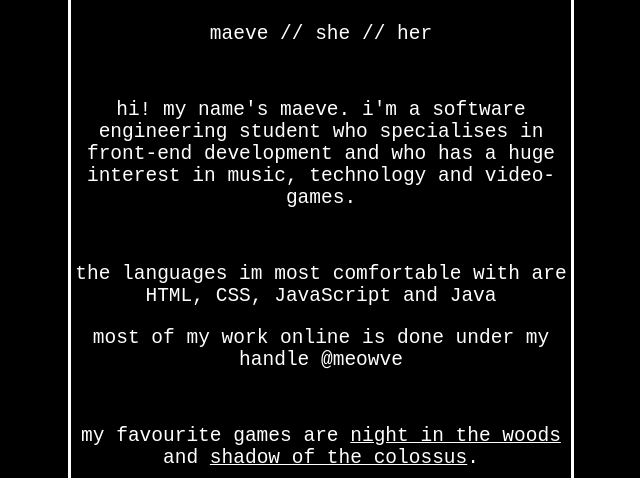
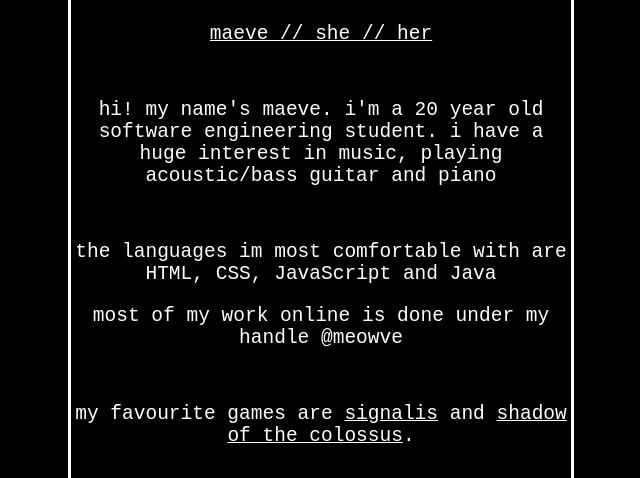
Before and after one commit to Meowve/Meowve.dev, a plain HTML site: page about.html in a window 1280 px wide. Shown: the part 246-724 px from the top of the page, without its empty margins (319-959 px from the left). Drawn offline with Linux system fonts and the light colour scheme.

Commit message:
Add files via upload

```diff
--- a/about.html
+++ b/about.html
@@ -10,15 +10,15 @@
         <h1>// about me</h1>
     </header>
     <main>
-        <p>maeve // she // her</p>
+        <p><u>maeve // she // her</u></p>
         <br>
-        <p>hi! my name's maeve. i'm a software engineering student who specialises in
-         front-end development and who has a huge interest in music, technology and video-games.</p>
+        <p>hi! my name's maeve. i'm a 20 year old software engineering student. i have a huge
+        interest in music, playing acoustic/bass guitar and piano</p>
         <br>
         <p>the languages im most comfortable with are HTML, CSS, JavaScript and Java</p>
         <p>most of my work online is done under my handle @meowve</p>
         <br>
-        <p>my favourite games are <u>night in the woods</u> and <u>shadow of the colossus</u>. </p>
+        <p>my favourite games are <u>signalis</u> and <u>shadow of the colossus</u>. </p>
         <br>
         <a href="https://badge.les.bi"><img title="bi trans" style="image-rendering: pixelated;" src="https://badge.les.bi/88x31/bi/trans/half/outset.png"></a>
         <br>
--- a/index.css
+++ b/index.css
@@ -1,5 +1,5 @@
 * {
-    background-color: black;
+   background-color: black;
     font-family: monospace;
     color: white;
 }
```
Also changed, not shown: projects.html (+3 -4 lines), socials.html (+2 -4 lines).
